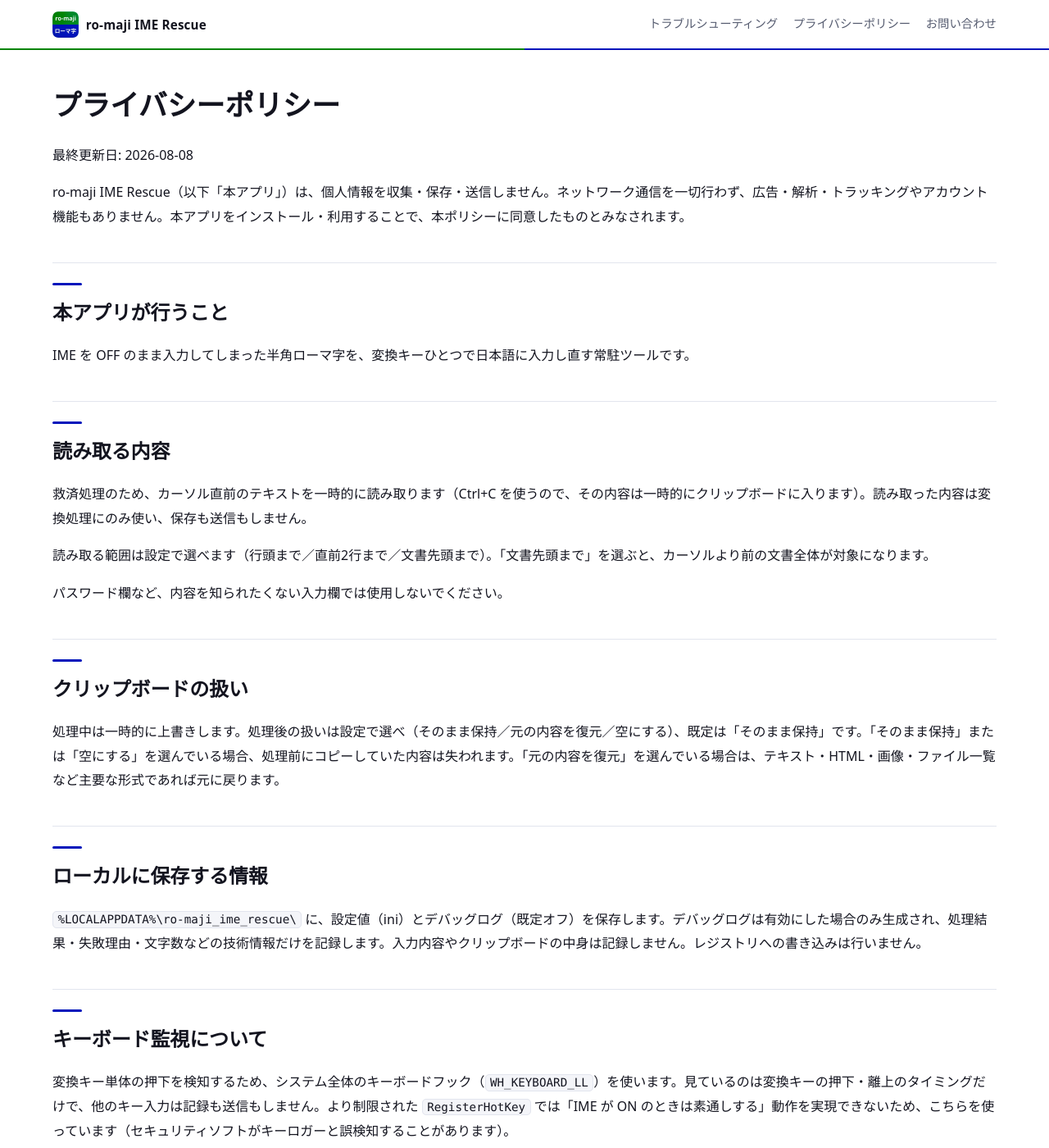
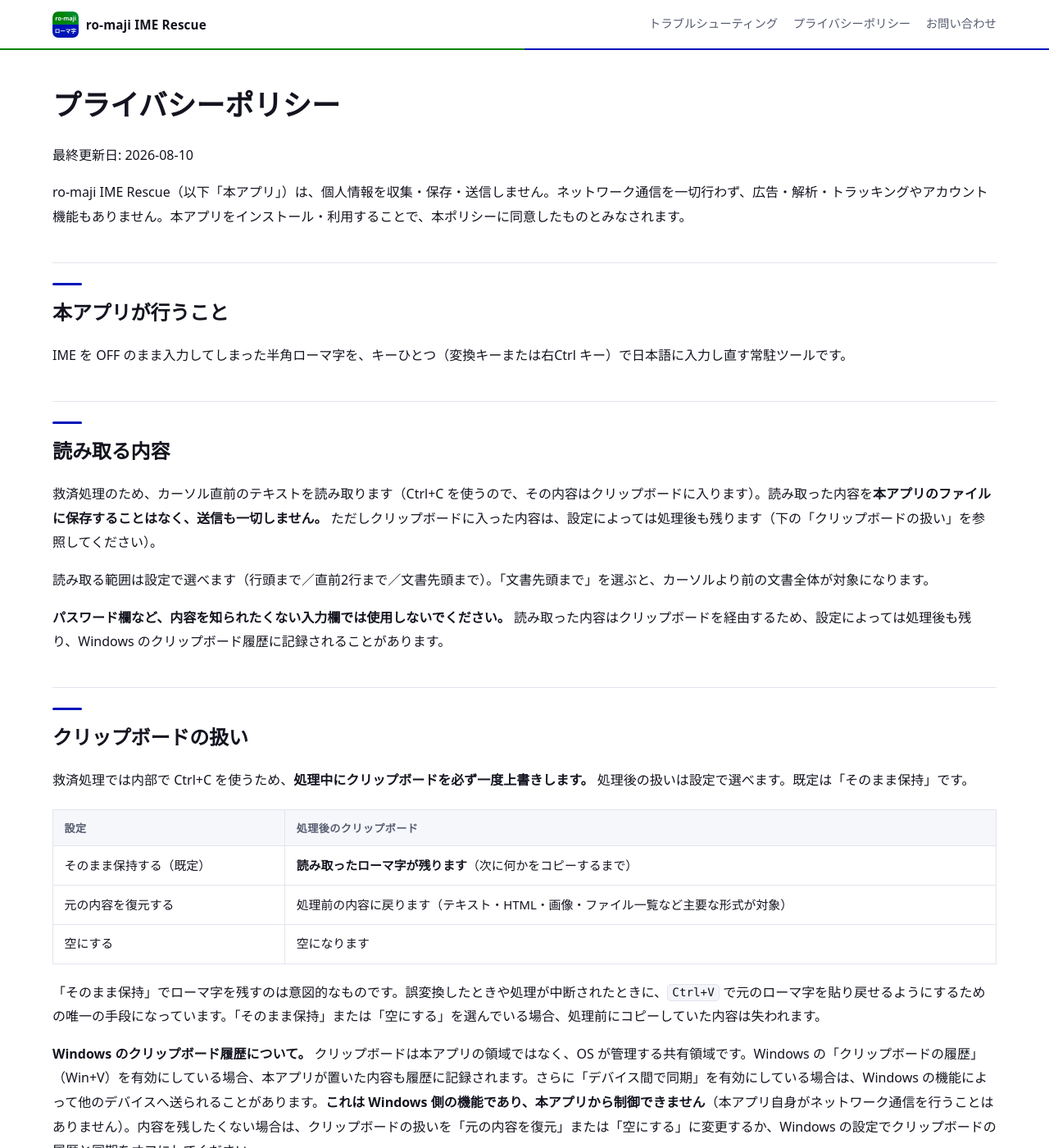
Before and after one commit to moappsupport/ro-maji_IME_Rescue, a Jekyll site: the page built from privacy.md, in a window 1280 px wide and 1400 px high. Shown: the whole window at 82% size. Built offline with Jekyll 4.4.1, drawn with Linux system fonts in a browser that asks for light colours; some of the changed text lies outside the part shown.

Commit message:
プライバシーポリシーにクリップボードの残留と履歴の扱いを明記する
「そのまま保持」ではアプリ自身のファイルに保存しないが、読み取った内容が
処理後もクリップボードに残る。この残留は復旧のための意図的なものなので、
保存の主語を明確にしたうえで3モードの結果を表にした。

あわせて Windows のクリップボード履歴とデバイス間同期に取り込まれうる
こと、アプリ側から制御できないことを追記する。キーボード監視の節も、
実際にはすべてのキーのイベントが届く実態に合わせて書き直す。

Co-Authored-By: Claude Opus 5 <noreply@anthropic.com>

```diff
--- a/privacy.md
+++ b/privacy.md
@@ -1,27 +1,37 @@
 ---
 title: プライバシーポリシー
 description: ro-maji IME Rescue のプライバシーポリシー。個人情報を収集・保存・送信しません。
-updated: 2026-08-09
+updated: 2026-08-10
 ---
-最終更新日: 2026-08-08
+最終更新日: 2026-08-10
 
 ro-maji IME Rescue（以下「本アプリ」）は、個人情報を収集・保存・送信しません。ネットワーク通信を一切行わず、広告・解析・トラッキングやアカウント機能もありません。本アプリをインストール・利用することで、本ポリシーに同意したものとみなされます。
 
 ## 本アプリが行うこと
 
-IME を OFF のまま入力してしまった半角ローマ字を、変換キーひとつで日本語に入力し直す常駐ツールです。
+IME を OFF のまま入力してしまった半角ローマ字を、キーひとつ（変換キーまたは右Ctrl キー）で日本語に入力し直す常駐ツールです。
 
 ## 読み取る内容
 
-救済処理のため、カーソル直前のテキストを一時的に読み取ります（Ctrl+C を使うので、その内容は一時的にクリップボードに入ります）。読み取った内容は変換処理にのみ使い、保存も送信もしません。
+救済処理のため、カーソル直前のテキストを読み取ります（Ctrl+C を使うので、その内容はクリップボードに入ります）。読み取った内容を**本アプリのファイルに保存することはなく、送信も一切しません。** ただしクリップボードに入った内容は、設定によっては処理後も残ります（下の「クリップボードの扱い」を参照してください）。
 
 読み取る範囲は設定で選べます（行頭まで／直前2行まで／文書先頭まで）。「文書先頭まで」を選ぶと、カーソルより前の文書全体が対象になります。
 
-パスワード欄など、内容を知られたくない入力欄では使用しないでください。
+**パスワード欄など、内容を知られたくない入力欄では使用しないでください。** 読み取った内容はクリップボードを経由するため、設定によっては処理後も残り、Windows のクリップボード履歴に記録されることがあります。
 
 ## クリップボードの扱い
 
-処理中は一時的に上書きします。処理後の扱いは設定で選べ（そのまま保持／元の内容を復元／空にする）、既定は「そのまま保持」です。「そのまま保持」または「空にする」を選んでいる場合、処理前にコピーしていた内容は失われます。「元の内容を復元」を選んでいる場合は、テキスト・HTML・画像・ファイル一覧など主要な形式であれば元に戻ります。
+救済処理では内部で Ctrl+C を使うため、**処理中にクリップボードを必ず一度上書きします。** 処理後の扱いは設定で選べます。既定は「そのまま保持」です。
+
+| 設定 | 処理後のクリップボード |
+|---|---|
+| そのまま保持する（既定）| **読み取ったローマ字が残ります**（次に何かをコピーするまで）|
+| 元の内容を復元する | 処理前の内容に戻ります（テキスト・HTML・画像・ファイル一覧など主要な形式が対象）|
+| 空にする | 空になります |
+
+「そのまま保持」でローマ字を残すのは意図的なものです。誤変換したときや処理が中断されたときに、`Ctrl+V` で元のローマ字を貼り戻せるようにするための唯一の手段になっています。「そのまま保持」または「空にする」を選んでいる場合、処理前にコピーしていた内容は失われます。
+
+**Windows のクリップボード履歴について。** クリップボードは本アプリの領域ではなく、OS が管理する共有領域です。Windows の「クリップボードの履歴」（Win+V）を有効にしている場合、本アプリが置いた内容も履歴に記録されます。さらに「デバイス間で同期」を有効にしている場合は、Windows の機能によって他のデバイスへ送られることがあります。**これは Windows 側の機能であり、本アプリから制御できません**（本アプリ自身がネットワーク通信を行うことはありません）。内容を残したくない場合は、クリップボードの扱いを「元の内容を復元」または「空にする」に変更するか、Windows の設定でクリップボードの履歴と同期をオフにしてください。
 
 ## ローカルに保存する情報
 
@@ -29,7 +39,12 @@ IME を OFF のまま入力してしまった半角ローマ字を、変換キ
 
 ## キーボード監視について
 
-変換キー単体の押下を検知するため、システム全体のキーボードフック（`WH_KEYBOARD_LL`）を使います。見ているのは変換キーの押下・離上のタイミングだけで、他のキー入力は記録も送信もしません。より制限された `RegisterHotKey` では「IME が ON のときは素通しする」動作を実現できないため、こちらを使っています（セキュリティソフトがキーロガーと誤検知することがあります）。
+起動用のキー（変換キーまたは右Ctrl キー）の単体押下を検知するため、システム全体のキーボードフック（`WH_KEYBOARD_LL`）を使います。仕組み上、すべてのキーのイベントがフックに届きます。他のキーを見るのは次の2つの目的に限られます。
+
+- 起動用のキーが他のキーと組み合わせて押されたか（`Ctrl+C` など）を判別するため
+- 救済処理の最中に打った文字が変換中の文章へ混ざらないよう、その間のキー入力をいったん止めるため
+
+**キーの内容を記録することも、送信することも一切ありません。** より制限された `RegisterHotKey` では「IME が ON のときは素通しする」動作を実現できないため、こちらを使っています（セキュリティソフトがキーロガーと誤検知することがあります）。
 
 ## その他
 
```
